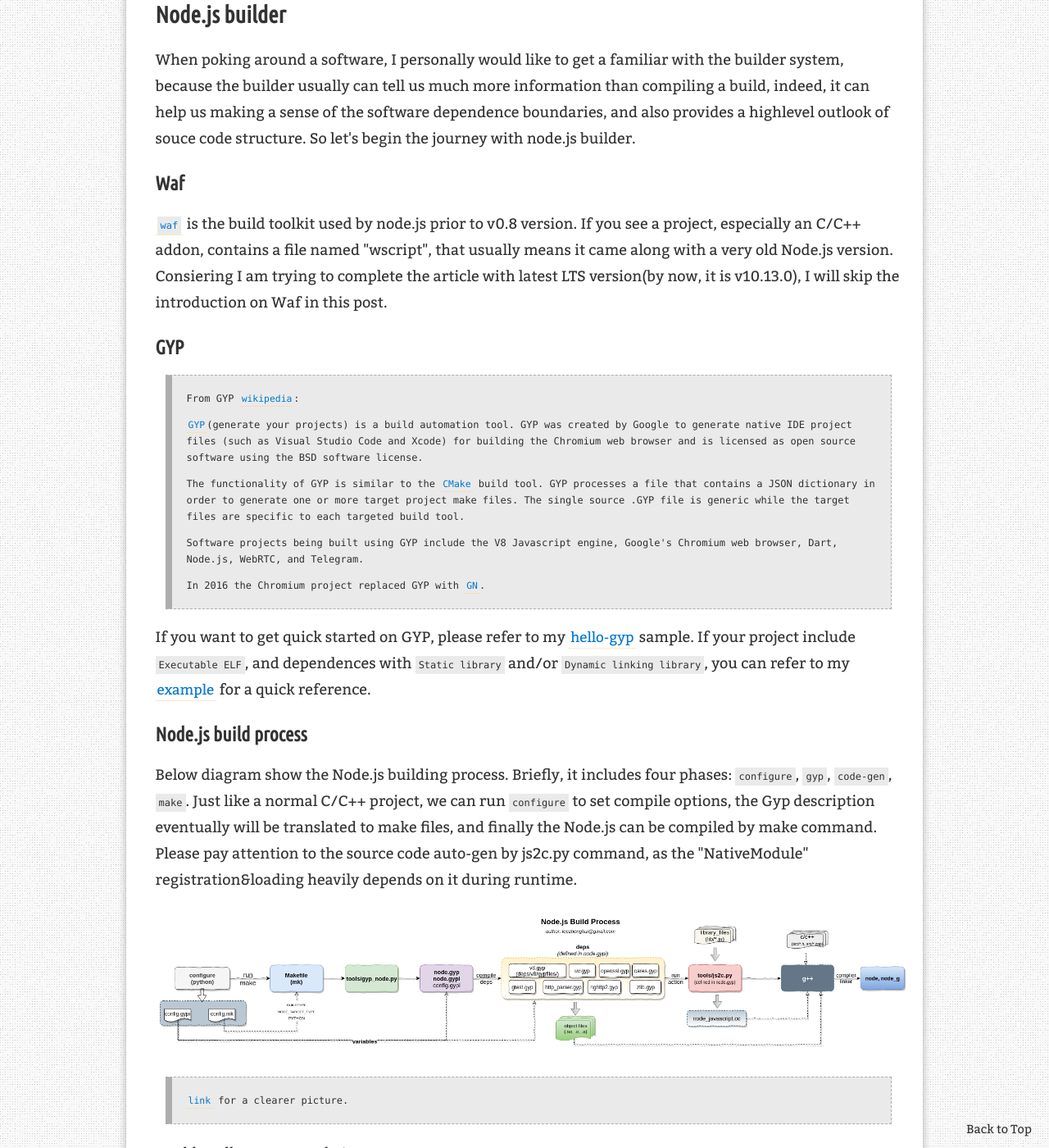
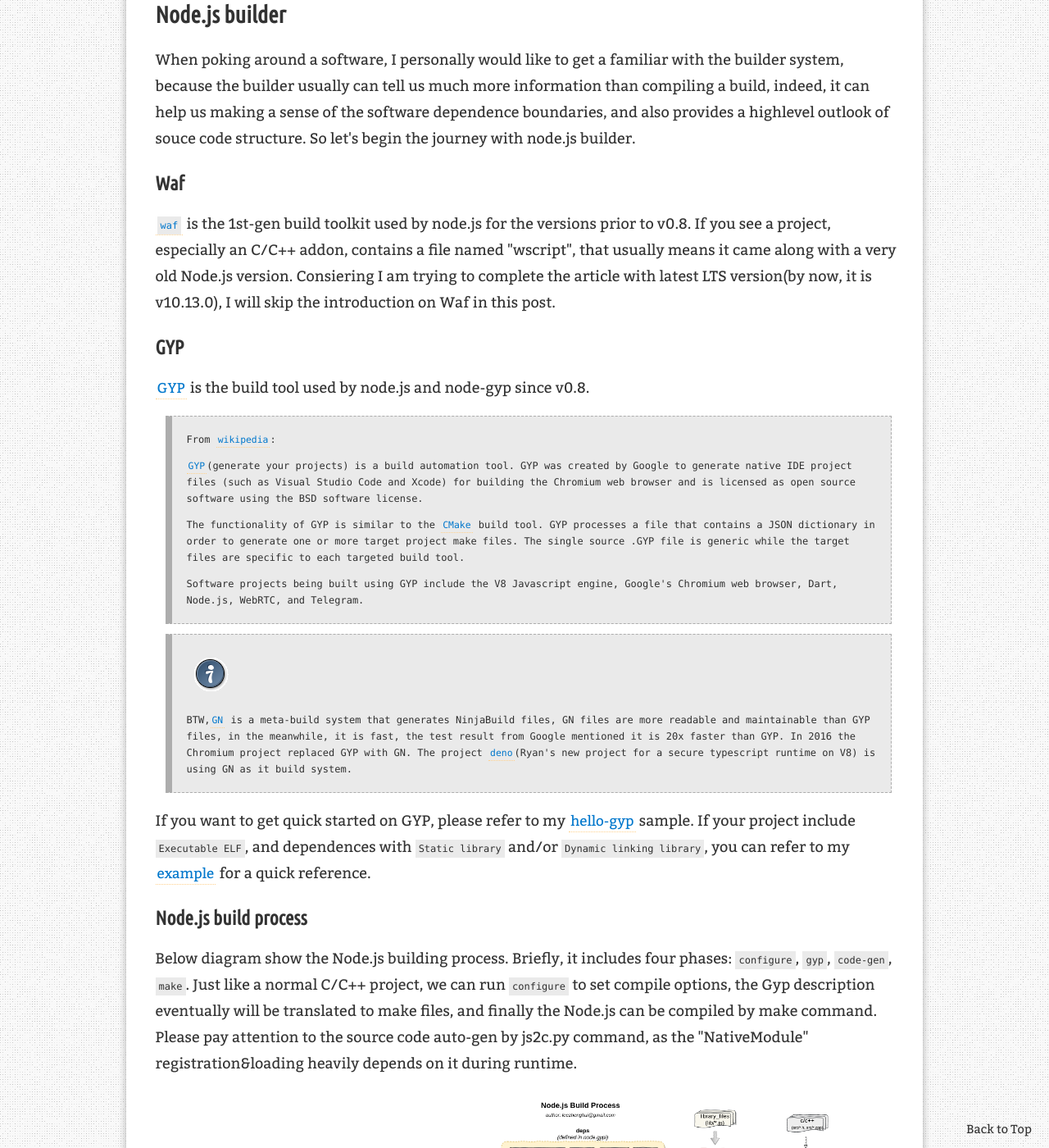
Before and after one commit to leezhenghui/leezhenghui.github.io, a Jekyll site: the page built from _posts/2018-11-11-demystify-node.js-modularity.md, in a window 1280 px wide and 1400 px high, scrolled down 2344 px. Shown: the whole window at 82% size. Built offline with Jekyll 4.4.1, drawn with Linux system fonts in a browser that asks for light colours; comment, search, counter and statistics services are not loaded.

Commit message:
auto udpate by doc builder

```diff
--- a/_posts/2018-11-11-demystify-node.js-modularity.md
+++ b/_posts/2018-11-11-demystify-node.js-modularity.md
@@ -32,11 +32,13 @@
 
 ### Waf
 
-[`waf`](https://waf.io/) is the build toolkit used by node.js prior to v0.8 version. If you see a project, especially an C/C++ addon, contains a file named "wscript", that usually means it came along with a very old Node.js version.  Consiering I am trying to complete the article with latest LTS version(by now, it is v10.13.0), I will skip the introduction on Waf in this post.
+[`waf`](https://waf.io/) is the 1st-gen build toolkit used by node.js for the versions prior to v0.8. If you see a project, especially an C/C++ addon, contains a file named "wscript", that usually means it came along with a very old Node.js version.  Consiering I am trying to complete the article with latest LTS version(by now, it is v10.13.0), I will skip the introduction on Waf in this post.
 
 ### GYP
 
-> From GYP [wikipedia](https://en.wikipedia.org/wiki/GYP_\(software\)):
+[GYP](https://gyp.gsrc.io/index.md) is the build tool used by node.js and node-gyp since v0.8.
+
+> From [wikipedia](https://en.wikipedia.org/wiki/GYP_\(software\)):
 >
 > [GYP](https://gyp.gsrc.io/index.md)(generate your projects) is a build automation tool. GYP was created by Google to generate native IDE project files (such as Visual Studio Code and Xcode) for building the Chromium web browser and is licensed as open source software using the BSD software license.
 >
@@ -44,7 +46,10 @@
 >
 > Software projects being built using GYP include the V8 Javascript engine, Google's Chromium web browser, Dart, Node.js, WebRTC, and Telegram.
 >
-> In 2016 the Chromium project replaced GYP with [GN](https://chromium.googlesource.com/chromium/src/tools/gn/).
+
+> ![Tips]({{ site.url }}/assets/ico/tip.png)
+>
+> BTW,[GN](https://chromium.googlesource.com/chromium/src/tools/gn/) is a meta-build system that generates NinjaBuild files, GN files are more readable and maintainable than GYP files, in the meanwhile, it is fast, the test result from Google mentioned it is 20x faster than GYP. In 2016 the Chromium project replaced GYP with GN. The project [deno](https://github.com/denoland/deno.git)(Ryan's new project for a secure typescript runtime on V8) is using GN as it build system.
 >
 
 If you want to get quick started on GYP, please refer to my [hello-gyp](https://github.com/leezhenghui/hello-gyp.git) sample. If your project include `Executable ELF`, and dependences with `Static library` and/or `Dynamic linking library`, you can refer to my [example](https://github.com/leezhenghui/calltracer/tree/master/examples) for a quick reference.
```
